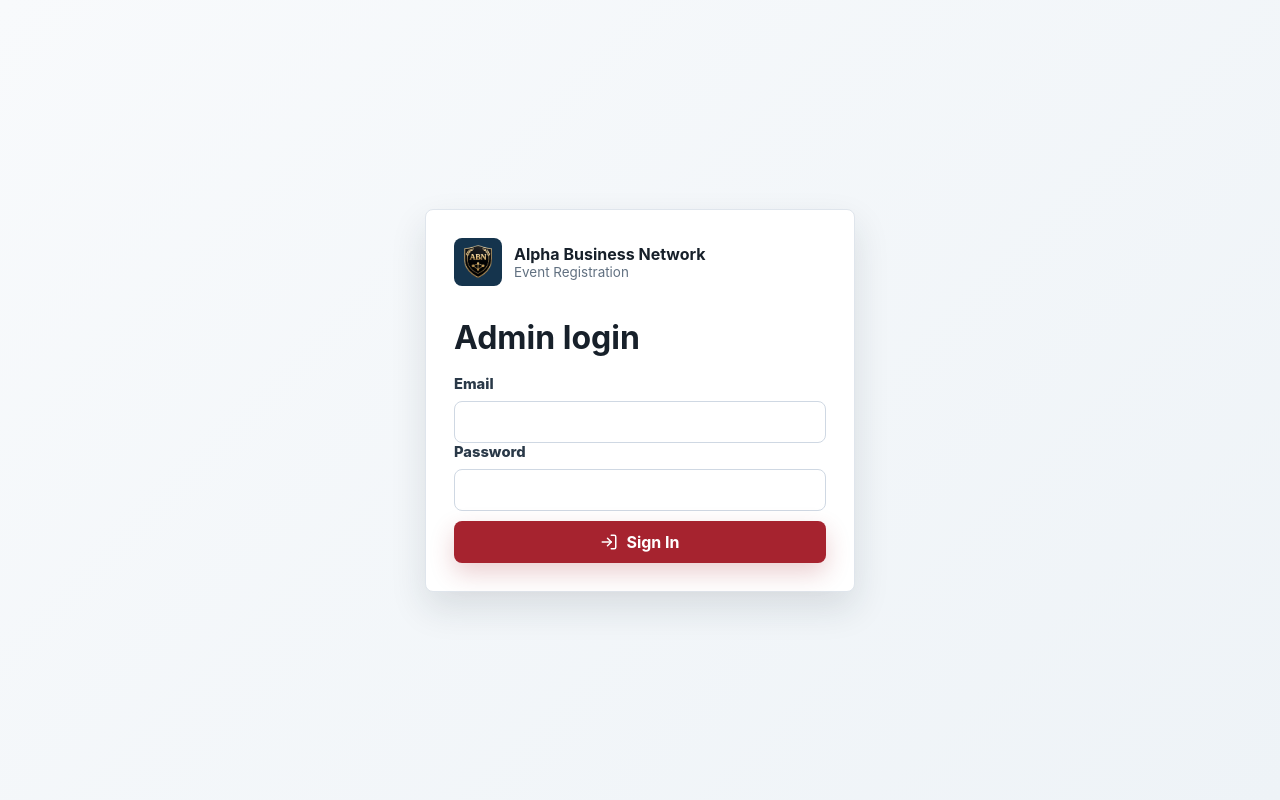
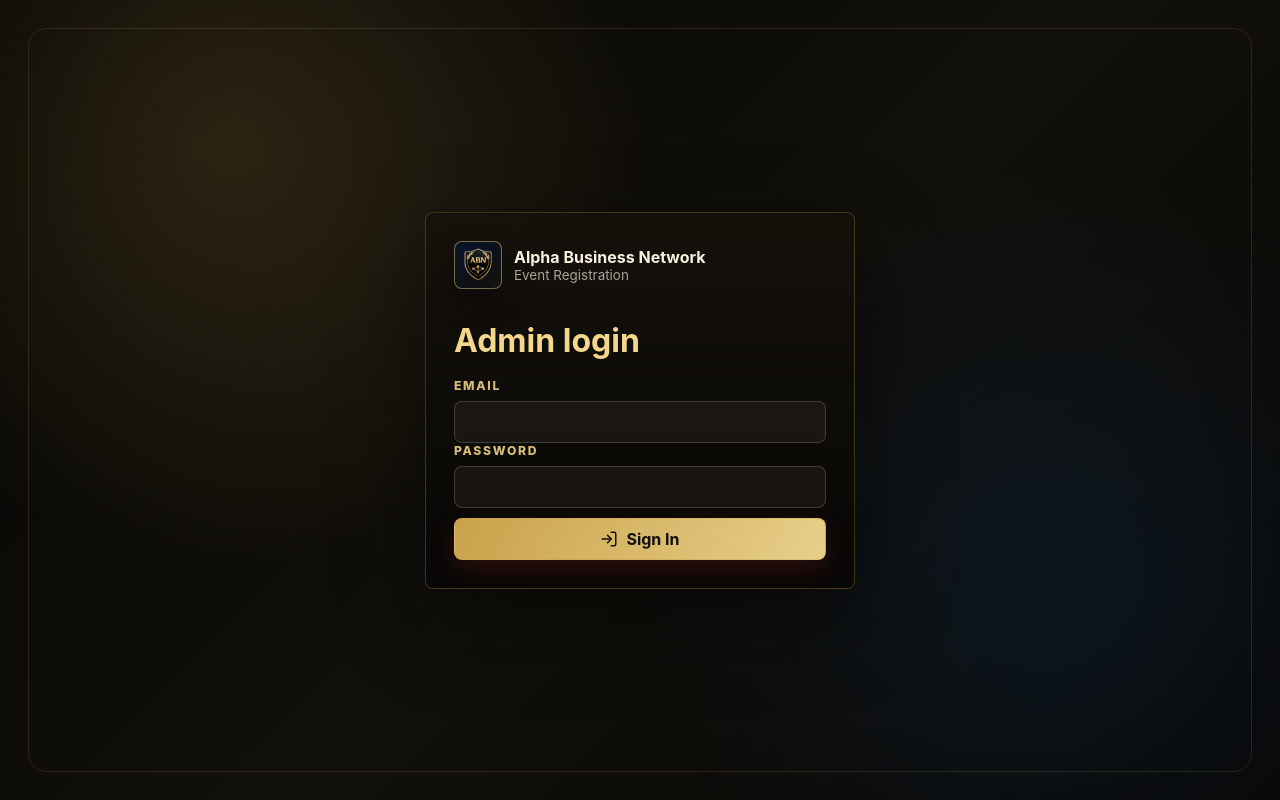
Before and after one commit to Chandranainar/eventreg, a React (Vite) app in the folder frontend/: page /admin/login in a window 1280 px wide. Built offline with nearby package versions, Linux system fonts and the light colour scheme; no server answers.

Commit message:
Polish admin interface theme

```diff
--- a/frontend/src/styles.css
+++ b/frontend/src/styles.css
@@ -779,6 +779,248 @@ dd {
   margin: 22px 0;
 }
 
+.admin-login {
+  position: relative;
+  overflow: hidden;
+  background:
+    radial-gradient(circle at 18% 18%, rgba(201, 162, 75, 0.18), transparent 34%),
+    radial-gradient(circle at 82% 72%, rgba(13, 32, 50, 0.52), transparent 34%),
+    linear-gradient(135deg, #050504 0%, #12100b 52%, #080705 100%);
+}
+
+.admin-login::before {
+  content: "";
+  position: absolute;
+  inset: 28px;
+  border: 1px solid rgba(201, 162, 75, 0.16);
+  border-radius: 18px;
+  pointer-events: none;
+}
+
+.admin-login .login-card {
+  position: relative;
+  border-color: rgba(201, 162, 75, 0.28);
+  background: linear-gradient(180deg, rgba(21, 18, 12, 0.96), rgba(8, 7, 5, 0.98));
+  color: #f7efd9;
+  box-shadow: 0 30px 90px rgba(0, 0, 0, 0.46);
+}
+
+.admin-login .login-card h1 {
+  color: #f3d78b;
+  letter-spacing: 0;
+}
+
+.admin-login .logo-wrap strong,
+.admin-sidebar .logo-wrap strong {
+  color: #f8f1df;
+}
+
+.admin-login .logo-wrap span,
+.admin-sidebar .logo-wrap span {
+  color: rgba(248, 241, 223, 0.66);
+}
+
+.admin-login .logo-mark,
+.admin-sidebar .logo-mark {
+  border: 1px solid rgba(232, 207, 138, 0.48);
+  background: linear-gradient(150deg, #06142b, #15100a);
+  color: #f3d78b;
+  box-shadow: 0 12px 28px rgba(0, 0, 0, 0.28);
+}
+
+.admin-login .login-card label {
+  color: #d8bd74;
+  text-transform: uppercase;
+  font-size: 0.76rem;
+  letter-spacing: 0.14em;
+}
+
+.admin-login input {
+  border-color: rgba(243, 237, 224, 0.18);
+  background: rgba(243, 237, 224, 0.05);
+  color: #f7efd9;
+}
+
+.admin-login input:focus {
+  border-color: rgba(232, 207, 138, 0.72);
+  box-shadow: 0 0 0 3px rgba(201, 162, 75, 0.18);
+}
+
+.admin-shell {
+  background:
+    linear-gradient(180deg, rgba(201, 162, 75, 0.08), transparent 280px),
+    #f6f7f4;
+}
+
+.admin-sidebar {
+  border-right-color: rgba(201, 162, 75, 0.2);
+  background:
+    linear-gradient(180deg, rgba(232, 207, 138, 0.1), transparent 38%),
+    #080705;
+  box-shadow: 18px 0 44px rgba(12, 10, 7, 0.2);
+}
+
+.admin-sidebar nav {
+  padding-top: 8px;
+}
+
+.admin-sidebar a {
+  border: 1px solid transparent;
+  color: rgba(248, 241, 223, 0.76);
+}
+
+.admin-sidebar a:hover {
+  border-color: rgba(201, 162, 75, 0.22);
+  background: rgba(243, 237, 224, 0.05);
+  color: #f8f1df;
+}
+
+.admin-sidebar a.active {
+  border-color: rgba(232, 207, 138, 0.48);
+  color: #f3d78b;
+  background: linear-gradient(120deg, rgba(201, 162, 75, 0.18), rgba(232, 207, 138, 0.08));
+}
+
+.admin-shell .btn-primary {
+  border-color: #c9a24b;
+  background: linear-gradient(120deg, #c9a24b, #e8cf8a);
+  color: #141007;
+  box-shadow: 0 14px 30px rgba(201, 162, 75, 0.24);
+}
+
+.admin-shell .btn-secondary,
+.admin-login .btn-primary {
+  border-color: rgba(201, 162, 75, 0.34);
+  background: linear-gradient(120deg, #c9a24b, #e8cf8a);
+  color: #11100d;
+}
+
+.admin-sidebar .btn-secondary {
+  background: rgba(243, 237, 224, 0.06);
+  color: #f8f1df;
+}
+
+.admin-main {
+  background:
+    radial-gradient(circle at 70% 0%, rgba(201, 162, 75, 0.09), transparent 32%),
+    #f6f7f4;
+}
+
+.admin-topbar {
+  position: sticky;
+  top: 0;
+  z-index: 10;
+  border-bottom-color: rgba(201, 162, 75, 0.18);
+  background: rgba(255, 255, 255, 0.9);
+  backdrop-filter: blur(16px);
+}
+
+.admin-topbar span {
+  color: #7b6a42;
+}
+
+.admin-topbar strong {
+  color: #15100a;
+}
+
+.admin-heading {
+  padding-bottom: 12px;
+  border-bottom: 1px solid rgba(201, 162, 75, 0.2);
+}
+
+.admin-heading h1 {
+  color: #15100a;
+  font-size: clamp(1.8rem, 2.6vw, 2.55rem);
+}
+
+.admin-section .eyebrow {
+  color: #9a6a14;
+}
+
+.admin-shell .metric,
+.admin-shell .table-frame,
+.admin-shell .detail-panel,
+.admin-shell .import-panel,
+.admin-shell .settings-form {
+  border-color: rgba(201, 162, 75, 0.22);
+  background: rgba(255, 255, 255, 0.94);
+  box-shadow: 0 18px 48px rgba(23, 32, 42, 0.09);
+}
+
+.admin-shell .metric {
+  position: relative;
+  overflow: hidden;
+}
+
+.admin-shell .metric::before {
+  content: "";
+  position: absolute;
+  inset: 0 0 auto;
+  height: 4px;
+  background: linear-gradient(90deg, #c9a24b, #e8cf8a);
+}
+
+.admin-shell .metric span {
+  color: #7b6a42;
+}
+
+.admin-shell .metric strong {
+  color: #15100a;
+}
+
+.admin-shell .metric.warn strong {
+  color: #a6232f;
+}
+
+.admin-shell .search-box {
+  border-color: rgba(201, 162, 75, 0.22);
+  background: #fff;
+  box-shadow: 0 12px 32px rgba(23, 32, 42, 0.06);
+}
+
+.admin-shell input,
+.admin-shell select,
+.admin-shell textarea {
+  border-color: #d8d0bd;
+}
+
+.admin-shell input:focus,
+.admin-shell select:focus,
+.admin-shell textarea:focus {
+  border-color: rgba(201, 162, 75, 0.78);
+  box-shadow: 0 0 0 3px rgba(201, 162, 75, 0.14);
+}
+
+.admin-shell .table-title {
+  border-bottom-color: rgba(201, 162, 75, 0.2);
+  background: linear-gradient(180deg, #fff, #fbfaf5);
+}
+
+.admin-shell .table-title span {
+  color: #15100a;
+}
+
+.admin-shell .responses-table th {
+  background: #15100a;
+  color: #e8cf8a;
+}
+
+.admin-shell .responses-table td {
+  border-bottom-color: #ece5d3;
+}
+
+.admin-shell .responses-table tbody tr:hover {
+  background: #fffaf0;
+}
+
+.admin-shell .status {
+  border: 1px solid rgba(21, 16, 10, 0.08);
+}
+
+.admin-shell .back-link {
+  color: #7b6a42;
+}
+
 @media (max-width: 1080px) {
   .summary-grid {
     grid-template-columns: repeat(3, 1fr);
```
